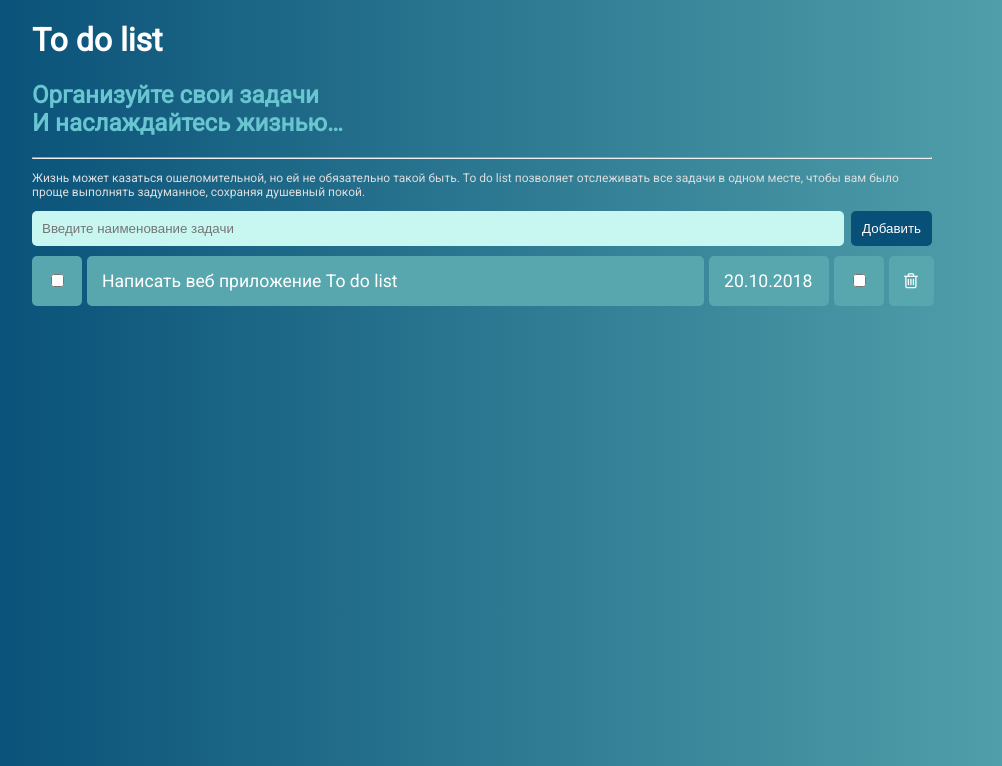
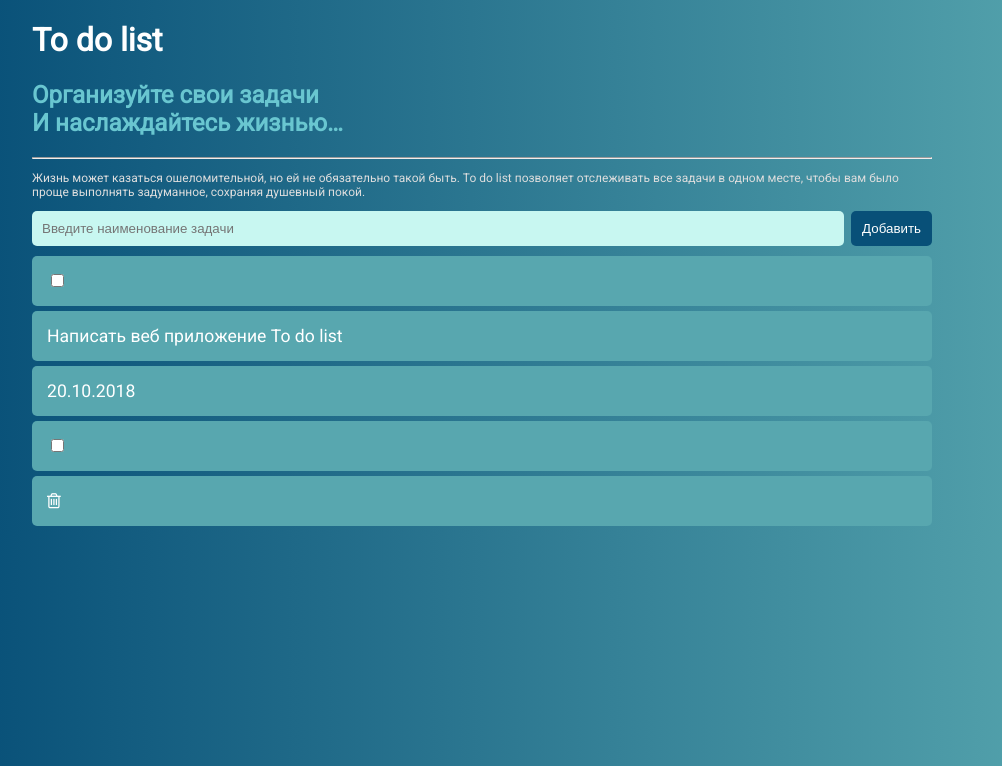
Before and after one commit to Beginner95/to-do-list, a PHP site: page / in a window 1280 px wide. Shown: the top 766 px of the page, without its empty margins (158-1160 px from the left). Run offline with PHP 8.4, Linux system fonts and the light colour scheme; some libraries are stand-ins or nearby versions.

Commit message:
Изменил верстку

```diff
--- a/css/main.css
+++ b/css/main.css
@@ -59,10 +59,16 @@ h2{
 }
 
 .todolist{
-    display: grid;
-    grid-template-columns: 50px 617px 120px 50px 45px;
-    grid-gap: 5px;
     color: #444;
+    list-style: none;
+    margin: 0;
+    padding: 0;
+}
+
+.title{
+    display: block;
+    float: left;
+    width: 500px;
 }
 
 .box {
@@ -71,4 +77,6 @@ h2{
     border-radius: 5px;
     padding: 15px;
     font-size: 110%;
+    display: block;
+    margin: 5px 0;
 }
```
